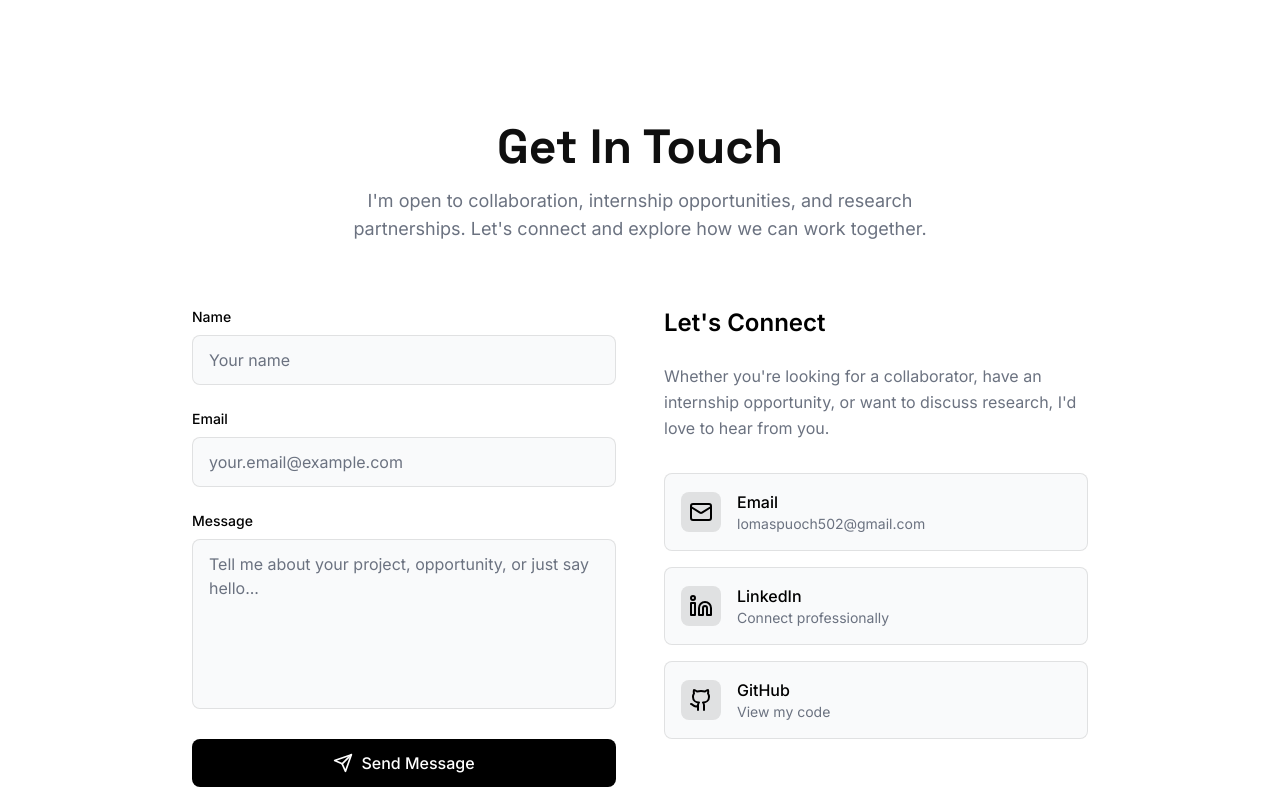
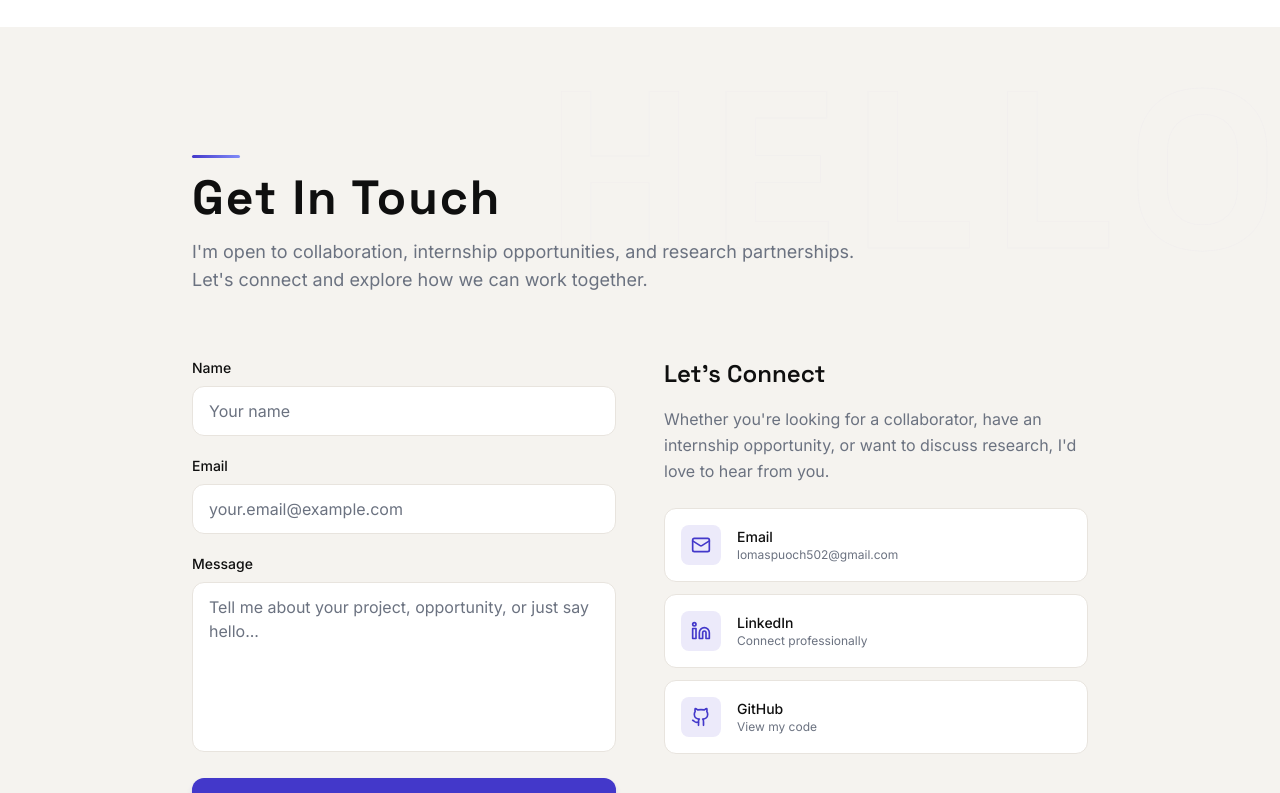
Before and after one commit to puoch1of1/PORTFOLIO-, a React (Vite) app: page / in a window 1280 px wide. Shown: the part 7180-7973 px from the top of the page. Built offline with nearby package versions, Linux system fonts and the light colour scheme.

Commit message:
Refactor Contact section: enhance layout, improve styles, and update animations for better visual presentation

```diff
--- a/src/sections/Contact.tsx
+++ b/src/sections/Contact.tsx
@@ -37,7 +37,6 @@ export default function Contact() {
       if (response.ok) {
         setSubmitStatus('success');
         setFormData({ name: '', email: '', message: '' });
-        // Reset success message after 5 seconds
         setTimeout(() => {
           setSubmitStatus('idle');
         }, 5000);
@@ -62,7 +61,6 @@ export default function Contact() {
       ...formData,
       [e.target.name]: e.target.value,
     });
-    // Clear error message when user starts typing
     if (submitStatus === 'error') {
       setSubmitStatus('idle');
       setErrorMessage('');
@@ -70,18 +68,24 @@ export default function Contact() {
   };
 
   return (
-    <section id="contact" className="py-16 sm:py-20 md:py-24 px-4 sm:px-6 lg:px-8 bg-white">
-      <div className="max-w-4xl mx-auto">
+    <section id="contact" className="relative py-20 sm:py-28 md:py-32 px-4 sm:px-6 lg:px-8 bg-warm-100 overflow-hidden">
+      {/* Ghost background text */}
+      <div className="ghost-text text-[6rem] sm:text-[10rem] md:text-[14rem] top-8 right-0 sm:-right-4 opacity-30">
+        HELLO
+      </div>
+
+      <div className="relative z-10 max-w-4xl mx-auto">
         <motion.div
           initial={{ opacity: 0, y: 20 }}
           whileInView={{ opacity: 1, y: 0 }}
           viewport={{ once: true }}
-          className="text-center mb-12 sm:mb-16"
+          className="mb-12 sm:mb-16"
         >
-          <h2 className="text-3xl sm:text-4xl md:text-5xl font-heading font-bold mb-3 sm:mb-4">
+          <div className="section-accent mb-4" />
+          <h2 className="text-3xl sm:text-4xl md:text-5xl font-heading font-bold tracking-wide-heading text-primary-dark mb-3 sm:mb-4">
             Get In Touch
           </h2>
-          <p className="text-base sm:text-lg text-secondary-gray max-w-2xl mx-auto px-4">
+          <p className="text-base sm:text-lg text-secondary-gray max-w-2xl leading-relaxed">
             I'm open to collaboration, internship opportunities, and research partnerships.
             Let's connect and explore how we can work together.
           </p>
@@ -94,13 +98,13 @@ export default function Contact() {
             whileInView={{ opacity: 1, x: 0 }}
             viewport={{ once: true }}
             onSubmit={handleSubmit}
-            className="space-y-6"
+            className="space-y-5"
             noValidate
           >
             <div>
               <label
                 htmlFor="name"
-                className="block text-sm font-medium text-black mb-2"
+                className="block text-sm font-medium text-primary-dark mb-2"
               >
                 Name
               </label>
@@ -111,7 +115,7 @@ export default function Contact() {
                 value={formData.name}
                 onChange={handleChange}
                 required
-                className="w-full px-4 py-3 bg-gray-50 border border-black/10 rounded-lg text-black placeholder-secondary-gray focus:outline-none focus:border-black transition-colors"
+                className="w-full px-4 py-3 bg-white border border-warm-200 rounded-xl text-primary-dark placeholder-secondary-gray focus:outline-none focus:border-accent focus:ring-1 focus:ring-accent/20 transition-all duration-300"
                 placeholder="Your name"
                 disabled={isSubmitting}
               />
@@ -120,7 +124,7 @@ export default function Contact() {
             <div>
               <label
                 htmlFor="email"
-                className="block text-sm font-medium text-black mb-2"
+                className="block text-sm font-medium text-primary-dark mb-2"
               >
                 Email
               </label>
@@ -131,7 +135,7 @@ export default function Contact() {
                 value={formData.email}
                 onChange={handleChange}
                 required
-                className="w-full px-4 py-3 bg-gray-50 border border-black/10 rounded-lg text-black placeholder-secondary-gray focus:outline-none focus:border-black transition-colors"
+                className="w-full px-4 py-3 bg-white border border-warm-200 rounded-xl text-primary-dark placeholder-secondary-gray focus:outline-none focus:border-accent focus:ring-1 focus:ring-accent/20 transition-all duration-300"
                 placeholder="your.email@example.com"
                 disabled={isSubmitting}
               />
@@ -140,7 +144,7 @@ export default function Contact() {
             <div>
               <label
                 htmlFor="message"
-                className="block text-sm font-medium text-black mb-2"
+                className="block text-sm font-medium text-primary-dark mb-2"
               >
                 Message
               </label>
@@ -151,7 +155,7 @@ export default function Contact() {
                 onChange={handleChange}
                 required
                 rows={6}
-                className="w-full px-4 py-3 bg-gray-50 border border-black/10 rounded-lg text-black placeholder-secondary-gray focus:outline-none focus:border-black transition-colors resize-none"
+                className="w-full px-4 py-3 bg-white border border-warm-200 rounded-xl text-primary-dark placeholder-secondary-gray focus:outline-none focus:border-accent focus:ring-1 focus:ring-accent/20 transition-all duration-300 resize-none"
                 placeholder="Tell me about your project, opportunity, or just say hello..."
                 disabled={isSubmitting}
               />
@@ -162,7 +166,7 @@ export default function Contact() {
               <motion.div
                 initial={{ opacity: 0, y: -10 }}
                 animate={{ opacity: 1, y: 0 }}
-                className="flex items-center gap-2 p-4 bg-gray-200 border border-gray-400 rounded-lg text-gray-700"
+                className="flex items-center gap-2 p-4 bg-accent-subtle border border-accent/20 rounded-xl text-accent-deep"
               >
                 <CheckCircle size={20} />
                 <p className="text-sm font-medium">
@@ -176,13 +180,13 @@ export default function Contact() {
               <motion.div
                 initial={{ opacity: 0, y: -10 }}
                 animate={{ opacity: 1, y: 0 }}
-                className="flex items-start gap-2 p-4 bg-red-500/20 border border-red-500/40 rounded-lg text-red-400"
+                className="flex items-start gap-2 p-4 bg-red-50 border border-red-200 rounded-xl text-red-700"
               >
                 <AlertCircle size={20} className="flex-shrink-0 mt-0.5" />
                 <div>
                   <p className="text-sm font-medium mb-1">Failed to send message</p>
                   {errorMessage && (
-                    <p className="text-xs text-red-300">{errorMessage}</p>
+                    <p className="text-xs text-red-500">{errorMessage}</p>
                   )}
                 </div>
               </motion.div>
@@ -191,9 +195,9 @@ export default function Contact() {
             <motion.button
               type="submit"
               disabled={isSubmitting}
-              whileHover={!isSubmitting ? { scale: 1.02 } : {}}
-              whileTap={!isSubmitting ? { scale: 0.98 } : {}}
-              className="w-full px-6 py-3 bg-black text-white rounded-lg font-medium hover:bg-gray-800 transition-colors disabled:opacity-50 disabled:cursor-not-allowed flex items-center justify-center gap-2"
+              whileHover={!isSubmitting ? { scale: 1.01 } : {}}
+              whileTap={!isSubmitting ? { scale: 0.99 } : {}}
+              className="w-full px-6 py-3.5 bg-accent text-white rounded-xl font-medium hover:bg-accent-deep shadow-md shadow-accent/20 hover:shadow-lg hover:shadow-accent/30 transition-all duration-300 disabled:opacity-50 disabled:cursor-not-allowed flex items-center justify-center gap-2"
             >
               {isSubmitting ? (
                 <>
@@ -202,7 +206,7 @@ export default function Contact() {
                 </>
               ) : (
                 <>
-                  <Send size={20} />
+                  <Send size={18} />
                   Send Message
                 </>
               )}
@@ -214,31 +218,31 @@ export default function Contact() {
             initial={{ opacity: 0, x: 20 }}
             whileInView={{ opacity: 1, x: 0 }}
             viewport={{ once: true }}
-            className="space-y-8"
+            className="space-y-6"
           >
             <div>
-              <h3 className="text-2xl font-semibold text-black mb-6">
+              <h3 className="text-xl sm:text-2xl font-heading font-semibold text-primary-dark mb-4">
                 Let's Connect
               </h3>
-              <p className="text-secondary-gray mb-8 leading-relaxed">
+              <p className="text-secondary-gray leading-relaxed">
                 Whether you're looking for a collaborator, have an internship opportunity,
                 or want to discuss research, I'd love to hear from you.
               </p>
             </div>
 
-            <div className="space-y-4">
+            <div className="space-y-3">
               <a
                 href={socialLinks.email}
-                className="flex items-center gap-4 p-4 bg-gray-50 border border-black/10 rounded-lg hover:border-black/30 transition-all group"
+                className="flex items-center gap-4 p-4 bg-white border border-warm-200 rounded-xl hover:border-accent/25 hover:shadow-md hover:shadow-accent/5 transition-all duration-500 group"
               >
-                <div className="p-2 bg-black/10 rounded-lg group-hover:bg-black/20 transition-colors">
-                  <Mail className="text-black" size={24} />
+                <div className="w-10 h-10 rounded-lg bg-accent/10 flex items-center justify-center group-hover:bg-accent/20 transition-colors">
+                  <Mail className="text-accent" size={20} />
                 </div>
                 <div>
-                  <p className="text-black font-medium group-hover:text-gray-700 transition-colors">
+                  <p className="text-primary-dark font-medium group-hover:text-accent-deep transition-colors text-sm">
                     Email
                   </p>
-                  <p className="text-sm text-secondary-gray break-words">{personalInfo.email}</p>
+                  <p className="text-xs text-secondary-gray break-words">{personalInfo.email}</p>
                 </div>
               </a>
 
@@ -246,16 +250,16 @@ export default function Contact() {
                 href={socialLinks.linkedin}
                 target="_blank"
                 rel="noopener noreferrer"
-                className="flex items-center gap-4 p-4 bg-gray-50 border border-black/10 rounded-lg hover:border-black/30 transition-all group"
+                className="flex items-center gap-4 p-4 bg-white border border-warm-200 rounded-xl hover:border-accent/25 hover:shadow-md hover:shadow-accent/5 transition-all duration-500 group"
               >
-                <div className="p-2 bg-black/10 rounded-lg group-hover:bg-black/20 transition-colors">
-                  <Linkedin className="text-black" size={24} />
+                <div className="w-10 h-10 rounded-lg bg-accent/10 flex items-center justify-center group-hover:bg-accent/20 transition-colors">
+                  <Linkedin className="text-accent" size={20} />
                 </div>
                 <div>
-                  <p className="text-black font-medium group-hover:text-gray-700 transition-colors">
+                  <p className="text-primary-dark font-medium group-hover:text-accent-deep transition-colors text-sm">
                     LinkedIn
                   </p>
-                  <p className="text-sm text-secondary-gray">Connect professionally</p>
+                  <p className="text-xs text-secondary-gray">Connect professionally</p>
                 </div>
               </a>
 
@@ -263,16 +267,16 @@ export default function Contact() {
                 href={socialLinks.github}
                 target="_blank"
                 rel="noopener noreferrer"
-                className="flex items-center gap-4 p-4 bg-gray-50 border border-black/10 rounded-lg hover:border-black/30 transition-all group"
+                className="flex items-center gap-4 p-4 bg-white border border-warm-200 rounded-xl hover:border-accent/25 hover:shadow-md hover:shadow-accent/5 transition-all duration-500 group"
               >
-                <div className="p-2 bg-black/10 rounded-lg group-hover:bg-black/20 transition-colors">
-                  <Github className="text-black" size={24} />
+                <div className="w-10 h-10 rounded-lg bg-accent/10 flex items-center justify-center group-hover:bg-accent/20 transition-colors">
+                  <Github className="text-accent" size={20} />
                 </div>
                 <div>
-                  <p className="text-black font-medium group-hover:text-gray-700 transition-colors">
+                  <p className="text-primary-dark font-medium group-hover:text-accent-deep transition-colors text-sm">
                     GitHub
                   </p>
-                  <p className="text-sm text-secondary-gray">View my code</p>
+                  <p className="text-xs text-secondary-gray">View my code</p>
                 </div>
               </a>
             </div>
```
